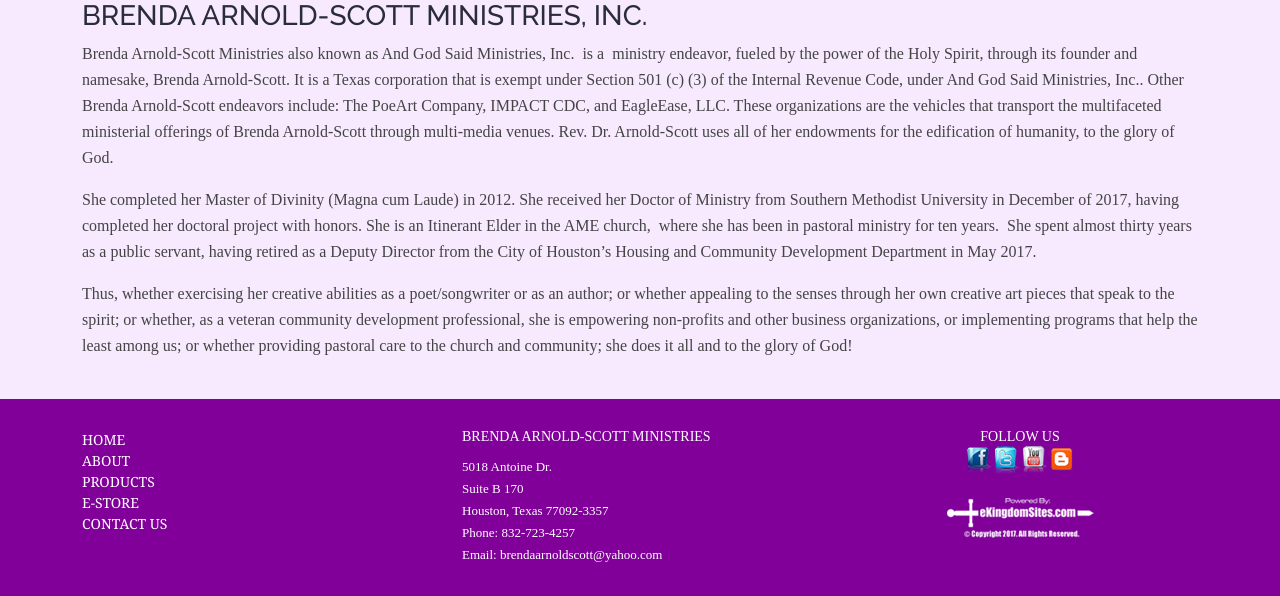
After one commit to YashRabadia1999/Brenda-HTML, a PHP site: page /about_bio.php in a window 1280 px wide. The commit adds this page. Shown: the part 559-1155 px from the top of the page. Run offline with PHP 8.4, Linux system fonts and the light colour scheme; some web fonts are replaced.

Commit message:
HTML Pages

```diff
--- /dev/null
+++ b/about_bio.php
@@ -0,0 +1,19 @@
+<?php include 'header.php'; ?>
+
+
+<section class="hero-section p-0">
+
+<img src="assets/img/about.jpg" class="gold-curve" alt="" />
+</section>
+
+<div class="single-content-area container">
+						<div class="col-xs-12 col-sm-12 col-md-12 col-lg-12 topbotom">
+<h3>BRENDA ARNOLD-SCOTT MINISTRIES, INC.</h3>
+<p style="text-align: left;">Brenda Arnold-Scott Ministries also known as And God Said Ministries, Inc. &nbsp;is a &nbsp;ministry endeavor, fueled by the power of the Holy Spirit, through its founder and namesake, Brenda Arnold-Scott. It is a Texas corporation that is exempt under Section 501 (c) (3) of the Internal Revenue Code, under And God Said Ministries, Inc.. Other Brenda Arnold-Scott endeavors include: The PoeArt Company,&nbsp;IMPACT CDC, and EagleEase, LLC. These organizations&nbsp;are the&nbsp;vehicles that transport the multifaceted ministerial&nbsp;offerings of Brenda Arnold-Scott through multi-media venues. Rev. Dr. Arnold-Scott uses all of her endowments for the edification of humanity, to the glory of God.</p>
+<p style="text-align: left;">She&nbsp;completed her Master of Divinity (Magna cum Laude) in 2012. She received her Doctor of Ministry from Southern Methodist University in December of 2017, having completed her doctoral project with honors. She is an Itinerant Elder in the AME church,&nbsp; where she has been in pastoral ministry for ten years.&nbsp; She spent almost thirty years as a public servant, having retired as a Deputy Director from the City of Houston’s&nbsp;Housing and Community Development Department in May 2017.</p>
+<p style="text-align: left;">Thus, whether exercising her creative abilities as&nbsp;a poet/songwriter or as an author; or whether appealing to the senses through her own&nbsp;creative art pieces that speak to the spirit; or whether, as a veteran community development professional, she is empowering non-profits and other business organizations, or implementing programs that help the least among us; or whether providing pastoral care to the church and community; she does it all and to the glory of God!</p>
+</div>
+					</div>
+
+
+<?php include 'footer.php'; ?>
--- /dev/null
+++ b/assets/css/about.css
@@ -0,0 +1,39 @@
+body { margin: 0; font-family: 'Georgia', serif; background: #f7eaff; }
+.hero-section {
+background: url('header-bg.jpg') no-repeat center/cover;
+text-align: center;
+/* padding: 40px 20px 80px; */
+color: white;
+}
+.hero-photo img {
+width: 180px;
+height: auto;
+border-radius: 6px;
+border: 4px solid #fff;
+}
+.hero-title {
+font-size: 60px;
+font-weight: bold;
+margin-top: 20px;
+font-family: 'Brush Script MT', cursive;
+}
+.gold-curve {
+width: 100%;
+display: block;
+/* margin-top: 20px; */
+}
+.content-section {
+max-width: 900px;
+margin: 40px auto;
+padding: 20px;
+font-size: 17px;
+line-height: 1.7;
+color: #333;
+}
+footer {
+background: #3a0057;
+color: white;
+padding: 30px;
+text-align: center;
+margin-top: 40px;
+}
--- a/header.php
+++ b/header.php
@@ -29,6 +29,8 @@
 
     <!-- Main CSS File -->
     <link href="assets/css/main.css" rel="stylesheet" />
+    <link href="assets/css/about.css" rel="stylesheet" />
+
 </head>
 
 <body class="index-page">
```
Also changed, not shown: products_book.php (added, +36 -0 lines), assets/img/about.jpg (added).
